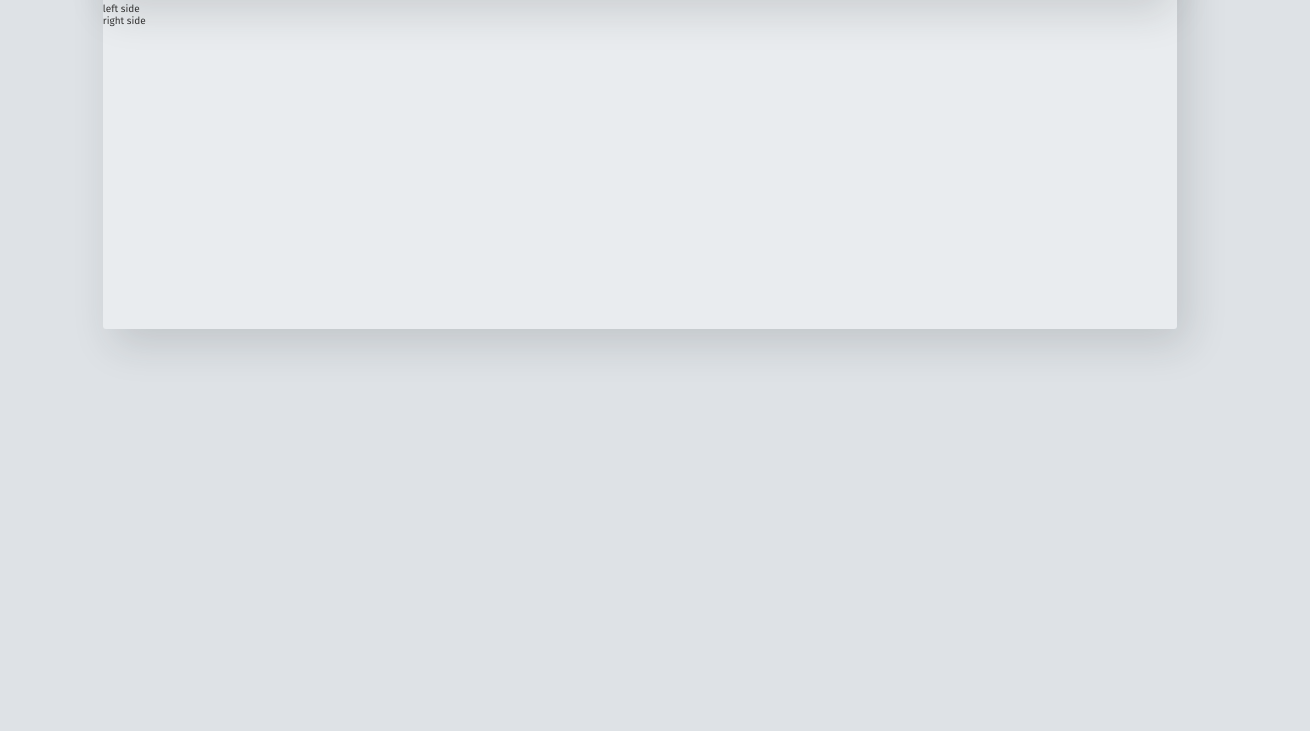
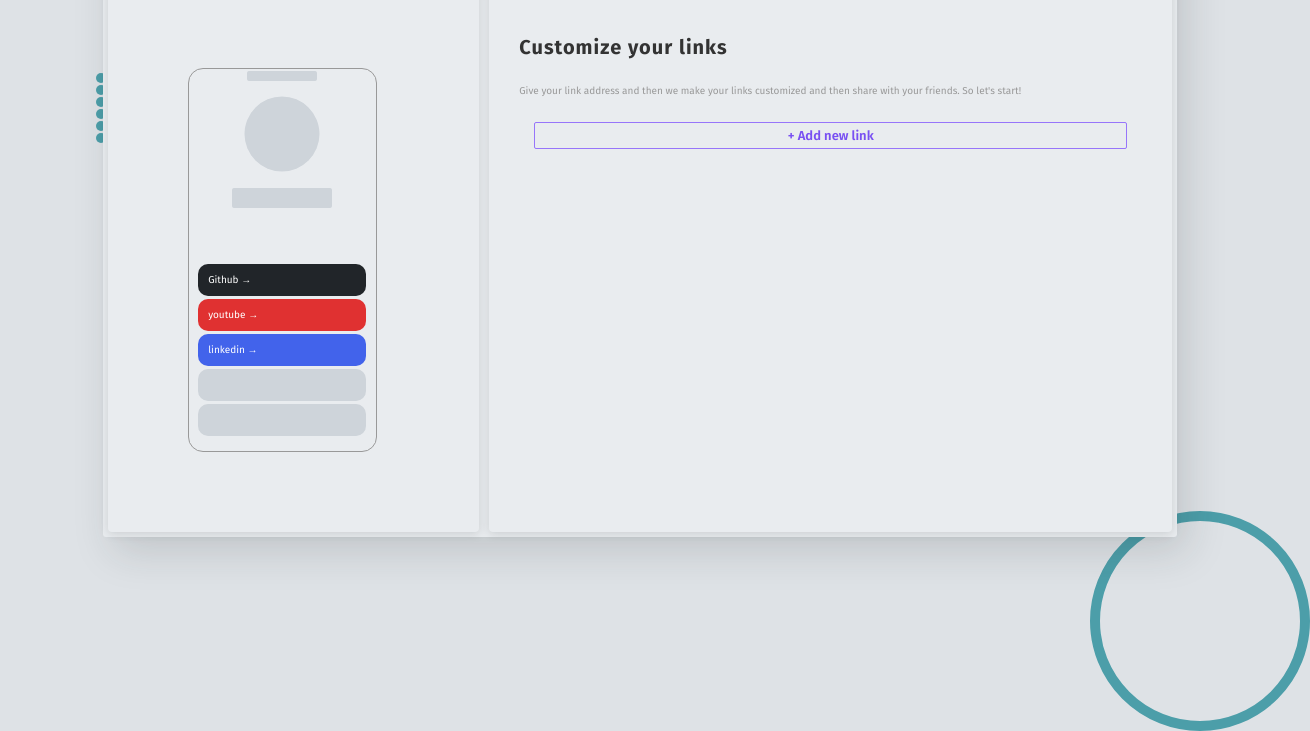
Before and after one commit to chshahid119/link-sharing-app, a website built with Parcel: page index.html in a window 1280 px wide. Shown: the part 129-860 px from the top of the page, 1310 px wide, since content can reach past the window. Before the commit the page ends 800 px from the top, so only its background shows below. Built offline with nearby package versions, Linux system fonts and the light colour scheme.

Commit message:
left and right side section added

```diff
--- a/index.html
+++ b/index.html
@@ -14,6 +14,18 @@
     <title>devlinks</title>
   </head>
   <body class="body">
+    <div class="small-dots">
+      <div class="small-dots-dot">&nbsp;</div>
+      <div class="small-dots-dot">&nbsp;</div>
+      <div class="small-dots-dot">&nbsp;</div>
+      <div class="small-dots-dot">&nbsp;</div>
+      <div class="small-dots-dot">&nbsp;</div>
+      <div class="small-dots-dot">&nbsp;</div>
+    </div>
+
+    <div class="circle-back">
+      <div class="circle-back-div">&nbsp;</div>
+    </div>
     <div class="container">
       <section class="header">
         <div class="header__logo">
@@ -77,8 +89,36 @@
       </section>
 
       <section class="hero">
-        <div class="hero__left-side">left side</div>
-        <div class="hero__right-side">right side</div>
+        <div class="hero__left-side">
+          <div class="hero__left-side-iphoneIcon">
+            <div class="hero__left-side-iphoneIcon-circle">&nbsp;</div>
+            <div class="hero__left-side-iphoneIcon-socials">
+              <div class="hero__left-side-iphoneIcon-socials-social github">
+                Github <span>&rarr;</span>
+              </div>
+              <div class="hero__left-side-iphoneIcon-socials-social youtube">
+                youtube <span>&rarr;</span>
+              </div>
+              <div class="hero__left-side-iphoneIcon-socials-social linkedin">
+                linkedin <span>&rarr;</span>
+              </div>
+              <div class="hero__left-side-iphoneIcon-socials-blank">&nbsp;</div>
+              <div class="hero__left-side-iphoneIcon-socials-blank">&nbsp;</div>
+            </div>
+          </div>
+        </div>
+        <div class="hero__right-side">
+          <div class="hero__right-side-addLink">
+            <h2 class="hero__right-side-addLink-heading">
+              Customize your links
+            </h2>
+            <p class="hero__right-side-addLink-description">
+              Give your link address and then we make your links customized and
+              then share with your friends. So let's start!
+            </p>
+            <p class="hero__right-side-addLink-button">&plus; Add new link</p>
+          </div>
+        </div>
       </section>
     </div>
   </body>
--- a/sass/abstracts/_variables.scss
+++ b/sass/abstracts/_variables.scss
@@ -3,6 +3,7 @@ $color-primary-2: #364fc7;
 
 $color-black-1: #212529;
 $color-red-8: #e03131;
+$color-red-7: #f03e3e;
 
 $color-violet-7: #7048e8;
 $color-violet-6: #7950f2;
--- a/sass/base/_base.scss
+++ b/sass/base/_base.scss
@@ -9,4 +9,5 @@ html {
   // This defines what 1rem is (by default 1rem=16px)
   font-size: 62.5%; // 10/16*100=62.5=1rem=10px
   scroll-behavior: smooth;
+  overflow: hidden;
 }
--- /dev/null
+++ b/sass/layout/_backProperties.scss
@@ -0,0 +1,29 @@
+.small-dots {
+  position: absolute;
+  left: 9.4rem;
+  top: 25%;
+  display: inline-block;
+  z-index: -100;
+
+  &-dot {
+    background-color: #4c9ea9;
+    margin: 0.2rem;
+    width: 1rem;
+    height: 1rem;
+    border-radius: 50%;
+  }
+}
+
+.circle-back {
+  top: 80%;
+  position: absolute;
+  border: 1rem solid #4c9ea9;
+  right: -3rem;
+  z-index: -11111111111111111111111;
+  width: 20rem;
+  height: 20rem;
+  border-radius: 50%;
+
+  &-div {
+  }
+}
--- a/sass/layout/_grids.scss
+++ b/sass/layout/_grids.scss
@@ -5,9 +5,9 @@
   justify-content: center;
 }
 .container {
-  margin-top: 5rem;
+  margin-top: 3rem;
   width: 85%;
-  height: 50vh;
+
   background-color: $color-background-container;
   box-shadow: 1rem 1.5rem 4rem rgba($color-black-1, 0.15);
   border-radius: 0.3rem;
--- a/sass/layout/_header.scss
+++ b/sass/layout/_header.scss
@@ -2,7 +2,7 @@
   display: flex;
   justify-content: space-between;
   align-items: center;
-  box-shadow: 0 1.5rem 4rem rgba($color-black-1, 0.15);
+  box-shadow: 0 0.2rem 1rem rgba($color-black-1, 0.15);
   margin: 0.6rem 0.6rem;
   border-radius: 0.3rem;
   flex: 0 1 auto;
@@ -22,7 +22,7 @@
     align-items: stretch;
     display: flex;
     gap: 1rem;
-    padding: 1rem;
+    padding: 0.5rem;
     font-size: 1.3rem;
     font-weight: 400;
     flex: 0 1 auto;
@@ -36,7 +36,7 @@
       justify-content: space-between;
       cursor: pointer;
       // margin: 0.5rem 0.5rem;
-      padding: 0rem 1.5rem;
+      padding: 0rem 1rem;
       border-radius: 0.3rem;
 
       &:first-child {
@@ -45,7 +45,7 @@
       }
 
       svg {
-        padding: 1rem;
+        margin-right: 1rem;
         font-size: 5rem;
         display: block;
       }
@@ -59,12 +59,13 @@
   }
 
   &__preview {
-    border: 1px solid $color-grey-dark-2;
+    border: 1px solid $color-violet-4;
     border-radius: 0.3rem;
     font-weight: 500;
     font-size: 1.2rem;
     margin-right: 3rem;
     cursor: pointer;
+    color: $color-violet-6;
 
     &-btn {
       padding: 0.1rem 2rem;
--- a/sass/layout/_hero.scss
+++ b/sass/layout/_hero.scss
@@ -0,0 +1,144 @@
+.hero {
+  display: flex;
+  flex: 0 1 auto;
+  justify-content: space-between;
+  z-index: 10000;
+
+  &__left-side {
+    justify-self: start;
+    flex-basis: 30%;
+
+    padding: 3rem;
+    margin: 0.5rem;
+    box-shadow: 0 0.2rem 1rem rgba($color-black-1, 0.15);
+    border-radius: 0.4rem;
+
+    &-iphoneIcon {
+      border: 1px solid $color-grey-dark-2;
+
+      width: 60%;
+      margin: auto;
+      display: flex;
+      flex-direction: column;
+
+      align-items: center;
+      justify-content: center;
+      gap: 8rem;
+      margin: 5rem;
+      border-radius: 1.5rem;
+      position: relative;
+
+      &::before {
+        content: "";
+        position: absolute;
+        background-color: #ced4da;
+        // border-radius: 50%;
+        top: 31%;
+        left: 50%;
+        transform: translate(-50%);
+        border-radius: 0.2rem;
+        width: 10rem;
+        height: 2rem;
+      }
+
+      &::after {
+        content: "";
+        position: absolute;
+        background-color: #ced4da;
+        // border-radius: 50%;
+        top: 0.2rem;
+        left: 50%;
+        transform: translate(-50%);
+        border-radius: 0.2rem;
+        width: 7rem;
+        height: 1rem;
+      }
+
+      &-circle {
+        background-color: #ced4da;
+        margin-top: 5rem;
+        width: 3rem;
+        height: 3rem;
+        border-radius: 50%;
+        transform: scale(2.5);
+        // box-shadow: 0 1.5rem 4rem rgba($color-black-1, 0.15);
+      }
+      &-socials {
+        display: flex;
+        flex-direction: column;
+        margin-top: 3rem;
+        gap: 0.3rem;
+        padding: 0.5rem;
+        width: 90%;
+        margin-bottom: 1rem;
+
+        &-social {
+          border-radius: 1rem;
+          background-color: #212529;
+          padding: 1rem;
+          color: white;
+          transition: all 0.3s ease-in-out;
+          cursor: pointer;
+
+          &:hover {
+            transform: scale(1.01);
+          }
+        }
+
+        &-blank {
+          border-radius: 1rem;
+          background-color: #ced4da;
+          padding: 1rem;
+          color: white;
+        }
+      }
+    }
+  }
+  &__right-side {
+    flex-basis: 60%;
+    padding: 3rem;
+    margin: 0.5rem;
+    box-shadow: 0 0.2rem 1rem rgba($color-black-1, 0.15);
+    border-radius: 0.4rem;
+
+    &-addLink {
+      // border: 1px solid red;
+      display: flex;
+      flex-direction: column;
+      gap: -1.5rem;
+
+      &-heading {
+        font-size: 2rem;
+        letter-spacing: 0.1rem;
+      }
+      &-description {
+        color: $color-grey-dark-2;
+      }
+      &-button {
+        text-align: center;
+        border: 1px solid $color-violet-4;
+        margin: 1.5rem;
+        padding: 0.5rem;
+        color: $color-violet-6;
+        cursor: pointer;
+        transition: all 0.5s ease-in-out;
+        font-weight: 600;
+        font-size: 1.3rem;
+        border-radius: 0.2rem;
+
+        &:hover {
+          transform: translateY(-0.3rem);
+          background-color: $color-active-link;
+        }
+      }
+    }
+  }
+}
+
+.youtube {
+  background-color: $color-red-8;
+}
+
+.linkedin {
+  background-color: $color-primary-1;
+}
--- a/sass/main.scss
+++ b/sass/main.scss
@@ -15,6 +15,7 @@
 @import "layout/grids";
 @import "layout/header";
 @import "layout/hero";
+@import "layout/backProperties";
 
 // PAGES
 @import "pages/home";
```
Also changed, not shown: css/style.css.
